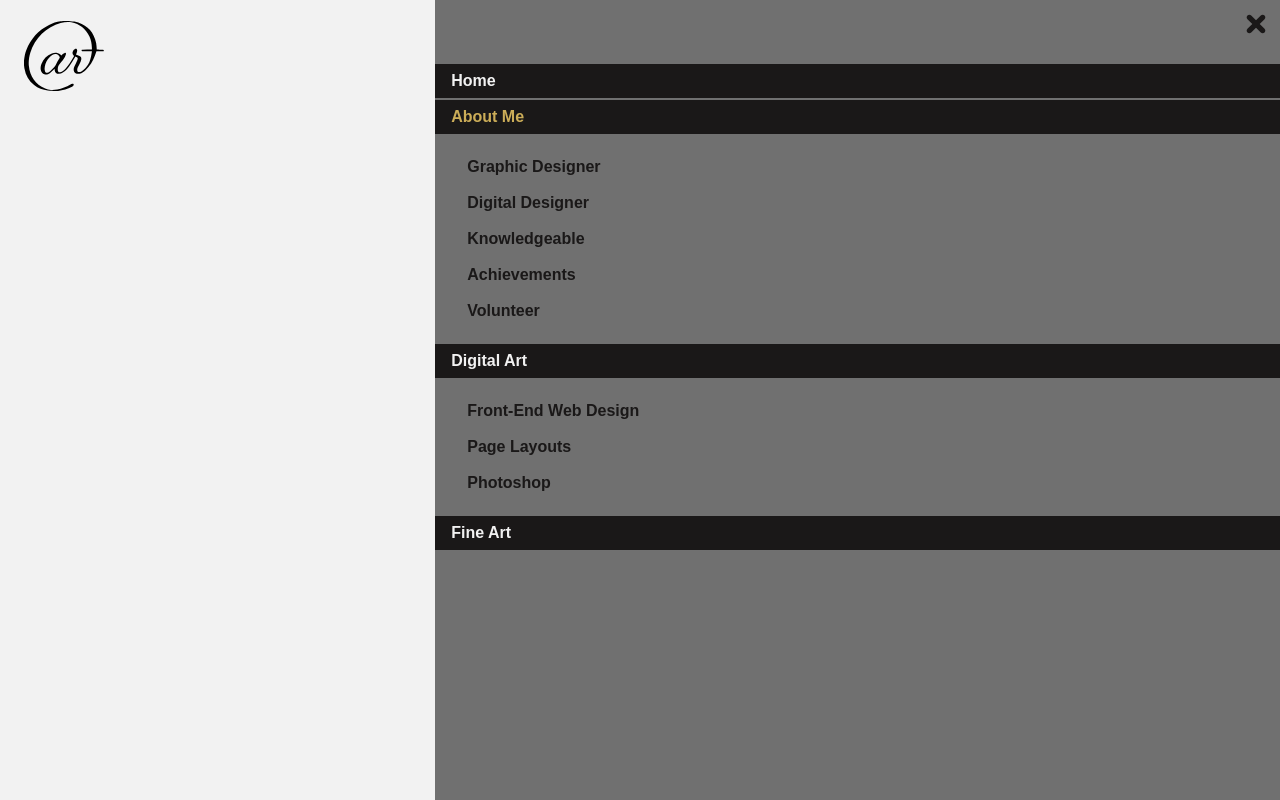
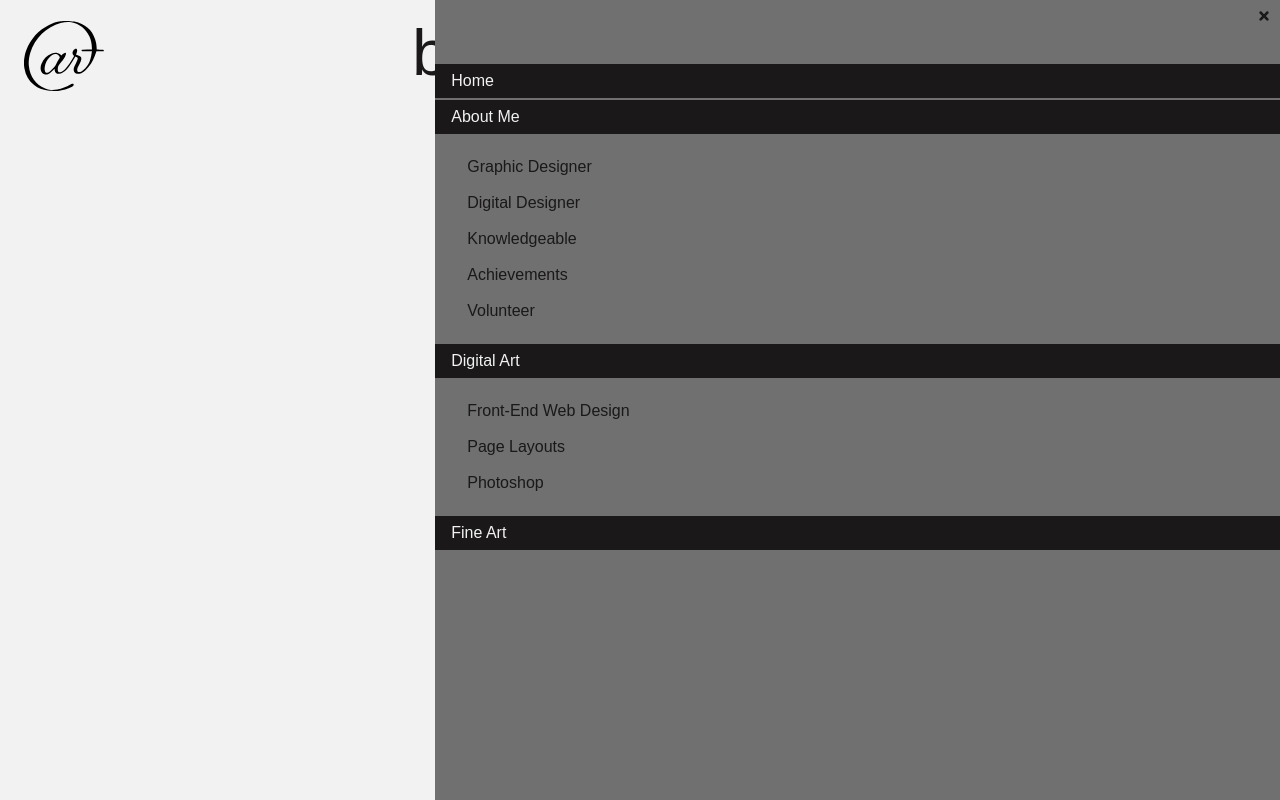
Before and after one commit to kristamarette/portfolio, a plain HTML site: page html5-boilerplate_v7.3.0/index.html in a window 1280 px wide. Both pictures are taken after a click on the icon 1240 px from the left and 40 px from the top of the page. Drawn offline with nearby package versions, Linux system fonts and the light colour scheme; a web font is replaced by a local one.

Commit message:
updated fonts and added circle to menu icon

```diff
--- a/html5-boilerplate_v7.3.0/css/style.scss
+++ b/html5-boilerplate_v7.3.0/css/style.scss
@@ -65,18 +65,17 @@ body {
 header {
   background: $color1;
   color: $color3;
-  font-family: gautreaux, sans-serif;
   font-weight: 700;
   font-style: normal;
   padding: $pad1;
   display: flex;
-  justify-content: space-between;
+ justify-content: space-between;
   overflow: hidden;
 }
 
 .pageTitle {
-  font-family: gautreaux, sans-serif;
-  font-weight: 700;
+  font-family: century-gothic, sans-serif;
+  font-weight: 100;
   font-style: normal;
   font-size: 4em;
   // padding: $pad1;
@@ -101,8 +100,15 @@ nav {
   transition: all .5s;
 }
 
+.open {
+  margin: 0;
+  padding: 10px;
+  background-color: $color3;
+  border-radius: 50%;
+}
+
 .exit {
-  width: 2em;
+  width: 1em;
   float: right;
   margin: .5em;
   cursor: pointer;
@@ -117,7 +123,7 @@ ul {
 li a {
   color: $color1;
   font-family: century-gothic, sans-serif;
-  font-weight: 400;
+  font-weight: 100;
   font-style: normal;
   text-decoration: none;
   padding: .5em 1em;
@@ -127,11 +133,6 @@ li a {
 .open {
   cursor: pointer;
   margin: .5em;
-}
-
-.active a {
-  color: $color5;
-  font-weight: bold;
 }
 
 li a:hover {
@@ -159,10 +160,8 @@ background: $color4;
 }
 
 .submenu a {
-  //font-weight: normal;
   color: $color3;
   background: none;
-  font-weight: bold;
 }
 
 .submenu a:hover {
@@ -170,7 +169,6 @@ background: $color4;
 }
 
 li a {
-  font-weight: bold;
   background: $color3;
   margin-top: 2px;
 }
--- a/html5-boilerplate_v7.3.0/index.html
+++ b/html5-boilerplate_v7.3.0/index.html
@@ -29,9 +29,9 @@
   <!----------NAVIGATION BAR----------->
   <header>
     <a href="home" class="logo"><img src="img/KM_art favicon.svg" width="80px" alt="Krista Marette art logo" color="#1A1818"></a>
-    <h1 class="pageTitle">Krista Marette</h1>
+    <h1 class="pageTitle"> by Krista Marette</h1>
     <svg height="32px" id="menu-btn" class="open" viewBox="0 0 32 32">
-        <path fill="#1A1818"
+        <path fill="#f2f2f2"
             d="M4,10h24c1.104,0,2-0.896,2-2s-0.896-2-2-2H4C2.896,6,2,6.896,2,8S2.896,10,4,10z M28,14H4c-1.104,0-2,0.896-2,2  s0.896,2,2,2h24c1.104,0,2-0.896,2-2S29.104,14,28,14z M28,22H4c-1.104,0-2,0.896-2,2s0.896,2,2,2h24c1.104,0,2-0.896,2-2  S29.104,22,28,22z" />
     </svg>
     <nav id="nav">
@@ -41,7 +41,7 @@
         </svg>
         <ul>
             <li><a href="#">Home</a></li>
-            <li class="active"><a href="#">About Me</a>
+            <li><a href="#">About Me</a>
               <div class="submenu">
                 <ul>
                     <li><a href="#">Graphic Designer</a></li>
```
Also changed, not shown: html5-boilerplate_v7.3.0/css/style.css, 1 other file.
